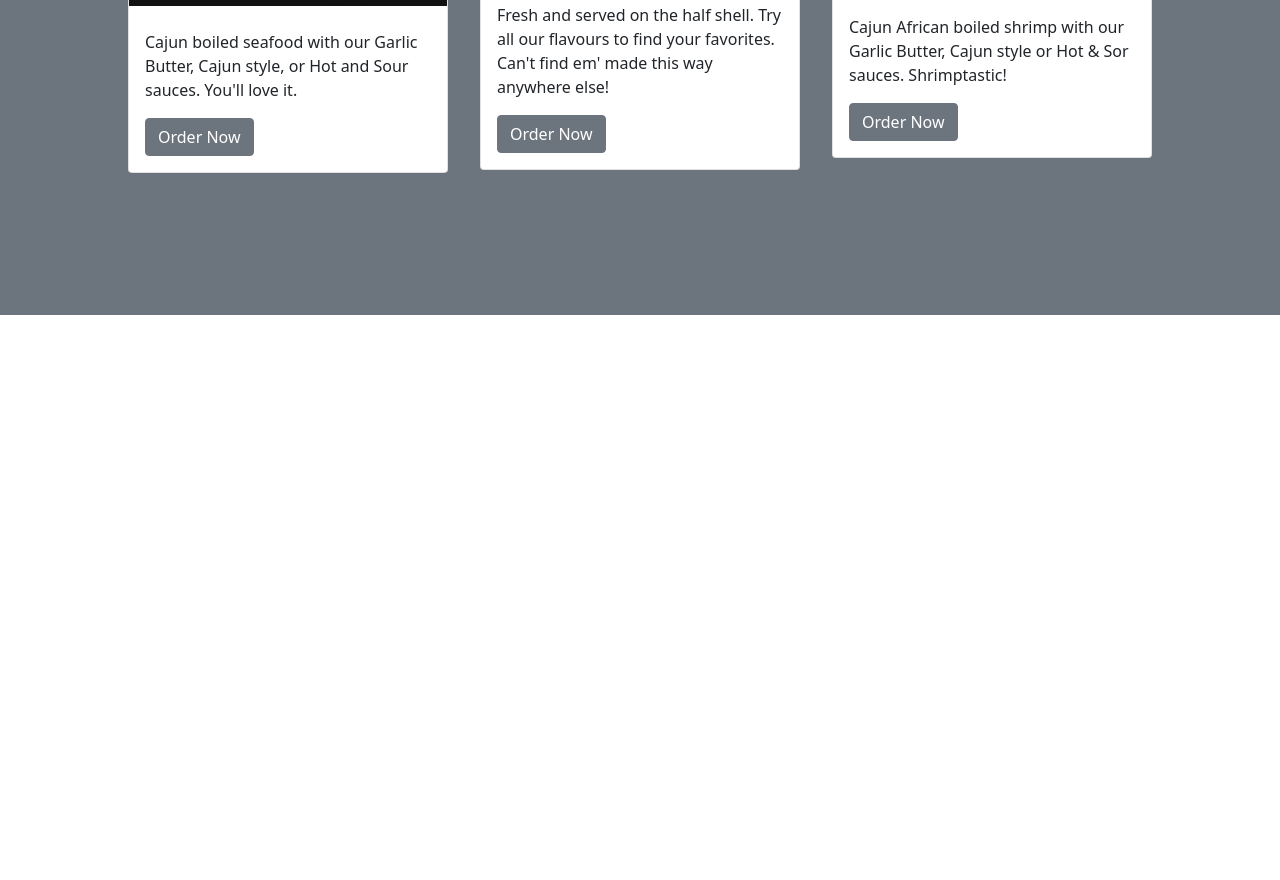
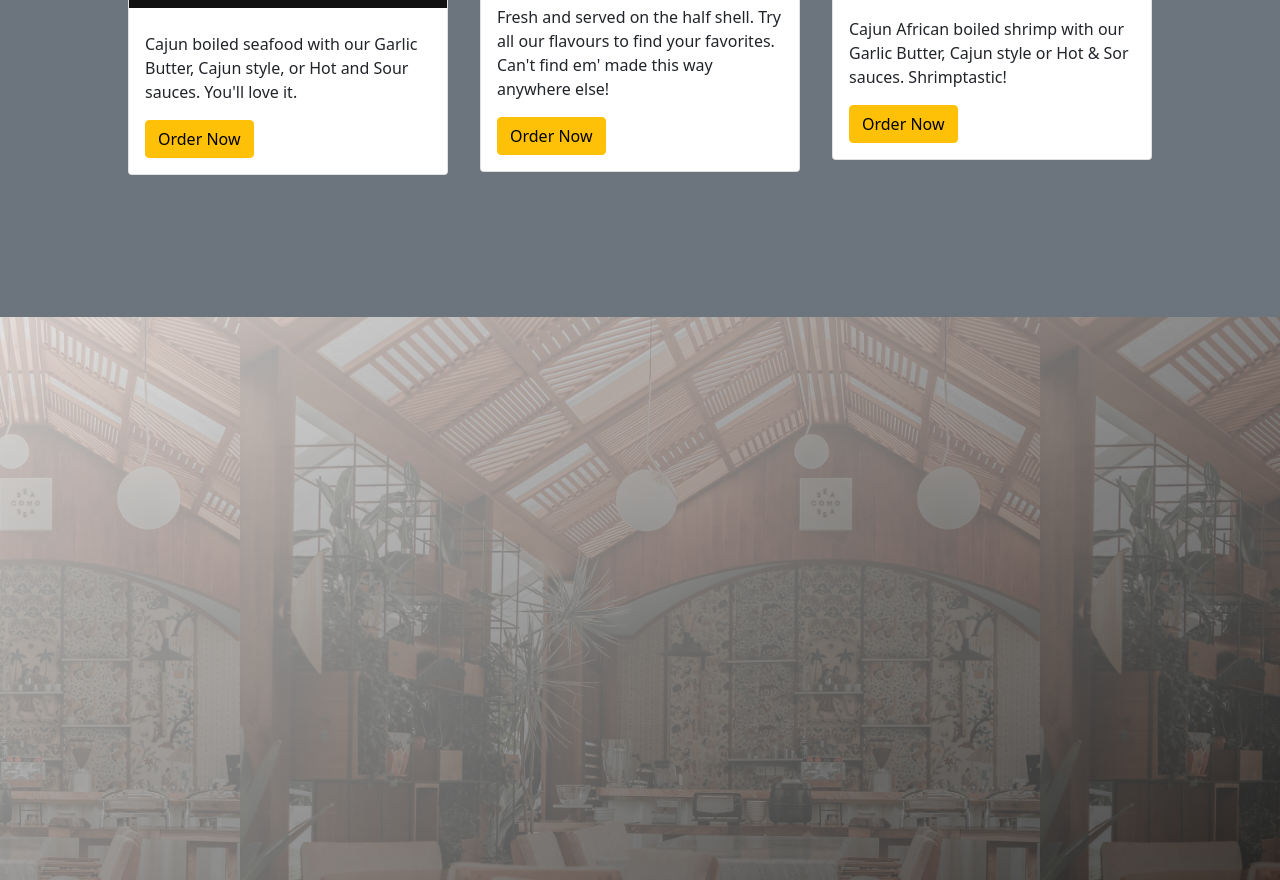
Before and after one commit to kennedybabu/catering-website, a plain HTML site: page index.html in a window 1280 px wide. Shown: the part 1099-1979 px from the top of the page. Before the commit the page ends 1414 px from the top, so only its background shows below. Drawn offline with Linux system fonts and the light colour scheme; files whose address does not match are found by name.

Commit message:
add the review section with a faded background

```diff
--- a/css/styles.css
+++ b/css/styles.css
@@ -10,3 +10,10 @@
 #showcase {
     min-height: 100vh;
 }
+
+.reviews {
+    min-height: 100vh;
+    background-image: linear-gradient(to right bottom, rgba(255, 255, 255, 0.767), rgba(0, 0, 0, 0.733)), url(/images/pratama-ryan-bq4I_3cOf1s-unsplash.jpg);
+    background-size: contain;
+    background-position: top;
+}
--- a/index.html
+++ b/index.html
@@ -23,7 +23,7 @@
                 </ul>
             </div> -->
 
-                <a href="#" class="navbar-brand text-center">Rafikiz Catering</a>
+                <h3 href="#" class="navbar-brand text-center"><span class="text-warning">Rafikiz </span>Catering</h3>
 
                 <div class="collapse navbar-collapse">
                     <ul class="navbar-nav ms-auto">
@@ -65,7 +65,7 @@
                         <div class="card-body">
                             <h5 class="card-title"></h5>
                             <p class="card-text">Cajun boiled seafood with our Garlic Butter, Cajun style, or Hot and Sour sauces. You'll love it. </p>
-                            <a href="" class="btn btn-secondary">Order Now</a>
+                            <a href="#" class="btn btn-warning">Order Now</a>
                         </div>
                     </div>
 
@@ -74,7 +74,7 @@
                         <div class="card-body">
                             <h5 class="card-title"></h5>
                             <p class="card-text">Fresh and served on the half shell. Try all our flavours to find your favorites. Can't find em' made this way anywhere else!</p>
-                            <a href="" class="btn btn-secondary">Order Now</a>
+                            <a href="#" class="btn btn-warning">Order Now</a>
                         </div>
                     </div>
 
@@ -83,11 +83,15 @@
                         <div class="card-body">
                             <h5 class="card-title"></h5>
                             <p class="card-text">Cajun African boiled shrimp with our Garlic Butter, Cajun style or Hot & Sor sauces. Shrimptastic! </p>
-                            <a href="" class="btn btn-secondary">Order Now</a>
+                            <a href="#" class="btn btn-warning">Order Now</a>
                         </div>
                     </div>
                 </div>
             </div>
         </div>
+
+        <section class="reviews">
+
+        </section>
 </body>
 </html>
```
